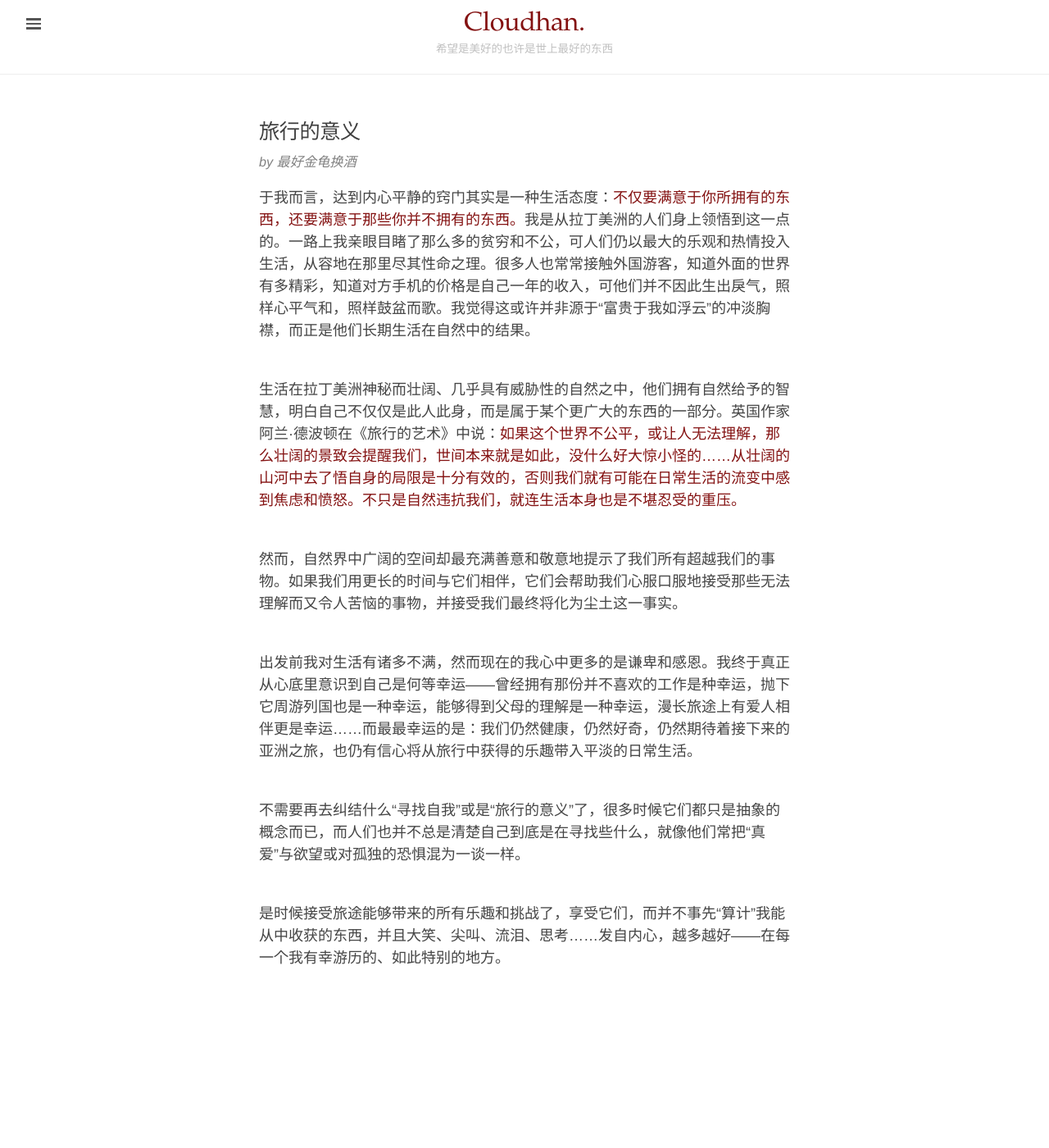
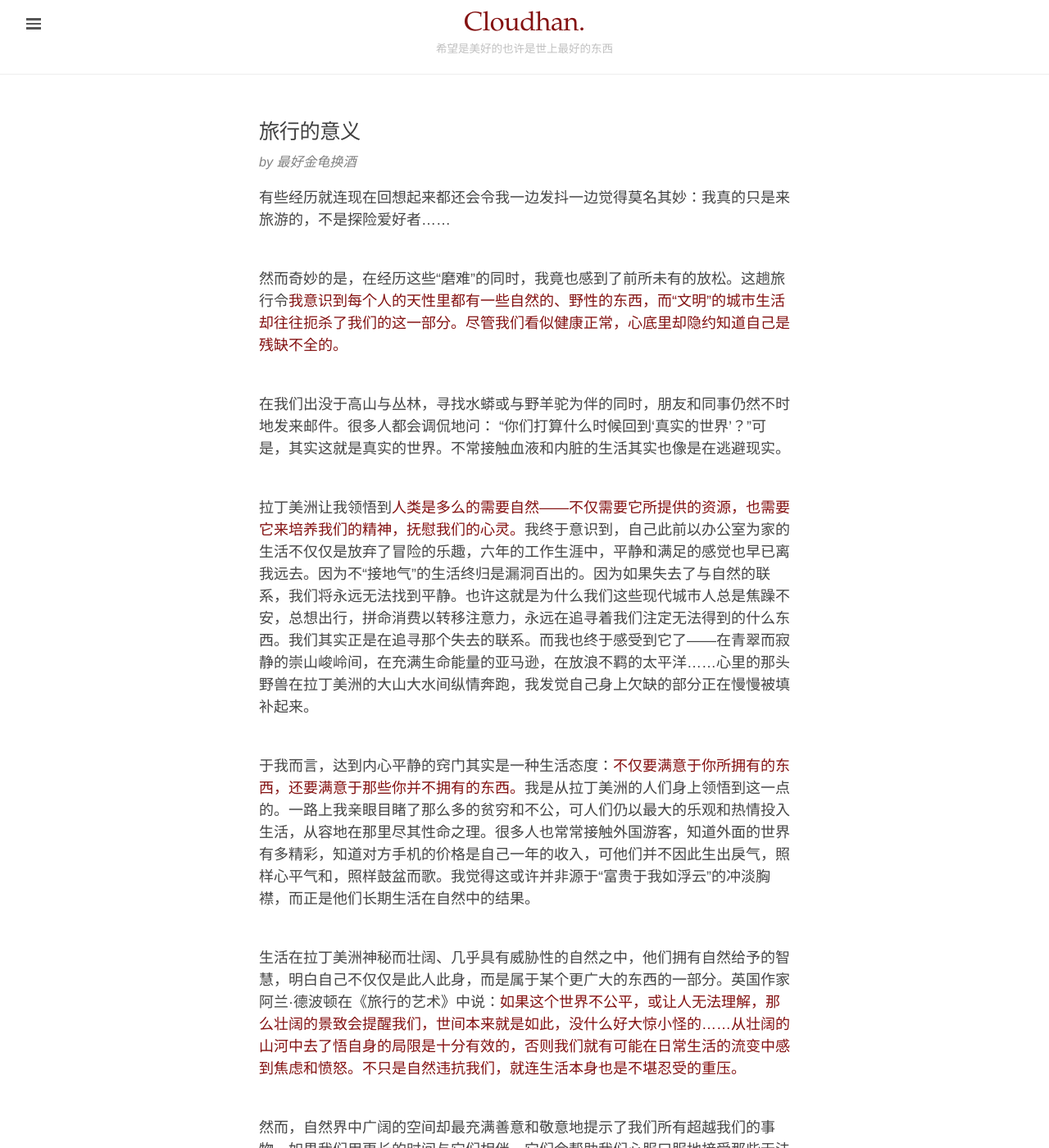
Before and after one commit to symphonyh/blog, a Jekyll site: the page built from _texts/The Meaning Of Traveling.md, in a window 1280 px wide and 1400 px high. Shown: the whole window at 82% size. Built offline with Jekyll 4.4.1, drawn with Linux system fonts in a browser that asks for light colours.

Commit message:
add blog0809

```diff
--- a/_texts/The Meaning Of Traveling.md
+++ b/_texts/The Meaning Of Traveling.md
@@ -7,6 +7,19 @@ source:
 
 <p class="citation"> by {{ page.author }}</p>
 
+
+ 有些经历就连现在回想起来都还会令我一边发抖一边觉得莫名其妙：我真的只是来旅游的，不是探险爱好者……
+
+<br>
+然而奇妙的是，在经历这些“磨难”的同时，我竟也感到了前所未有的放松。这趟旅行令<a>我意识到每个人的天性里都有一些自然的、野性的东西，而“文明”的城市生活却往往扼杀了我们的这一部分。尽管我们看似健康正常，心底里却隐约知道自己是残缺不全的。</a>
+
+<br>
+在我们出没于高山与丛林，寻找水蟒或与野羊驼为伴的同时，朋友和同事仍然不时地发来邮件。很多人都会调侃地问： “你们打算什么时候回到‘真实的世界’？”可是，其实这就是真实的世界。不常接触血液和内脏的生活其实也像是在逃避现实。
+
+<br>
+拉丁美洲让我领悟到<a>人类是多么的需要自然——不仅需要它所提供的资源，也需要它来培养我们的精神，抚慰我们的心灵。</a>我终于意识到，自己此前以办公室为家的生活不仅仅是放弃了冒险的乐趣，六年的工作生涯中，平静和满足的感觉也早已离我远去。因为不“接地气”的生活终归是漏洞百出的。因为如果失去了与自然的联系，我们将永远无法找到平静。也许这就是为什么我们这些现代城市人总是焦躁不安，总想出行，拼命消费以转移注意力，永远在追寻着我们注定无法得到的什么东西。我们其实正是在追寻那个失去的联系。而我也终于感受到它了——在青翠而寂静的崇山峻岭间，在充满生命能量的亚马逊，在放浪不羁的太平洋……心里的那头野兽在拉丁美洲的大山大水间纵情奔跑，我发觉自己身上欠缺的部分正在慢慢被填补起来。
+
+<br>
 于我而言，达到内心平静的窍门其实是一种生活态度：<a>不仅要满意于你所拥有的东西，还要满意于那些你并不拥有的东西。</a>我是从拉丁美洲的人们身上领悟到这一点的。一路上我亲眼目睹了那么多的贫穷和不公，可人们仍以最大的乐观和热情投入生活，从容地在那里尽其性命之理。很多人也常常接触外国游客，知道外面的世界有多精彩，知道对方手机的价格是自己一年的收入，可他们并不因此生出戾气，照样心平气和，照样鼓盆而歌。我觉得这或许并非源于“富贵于我如浮云”的冲淡胸襟，而正是他们长期生活在自然中的结果。
 
 <br>
```
